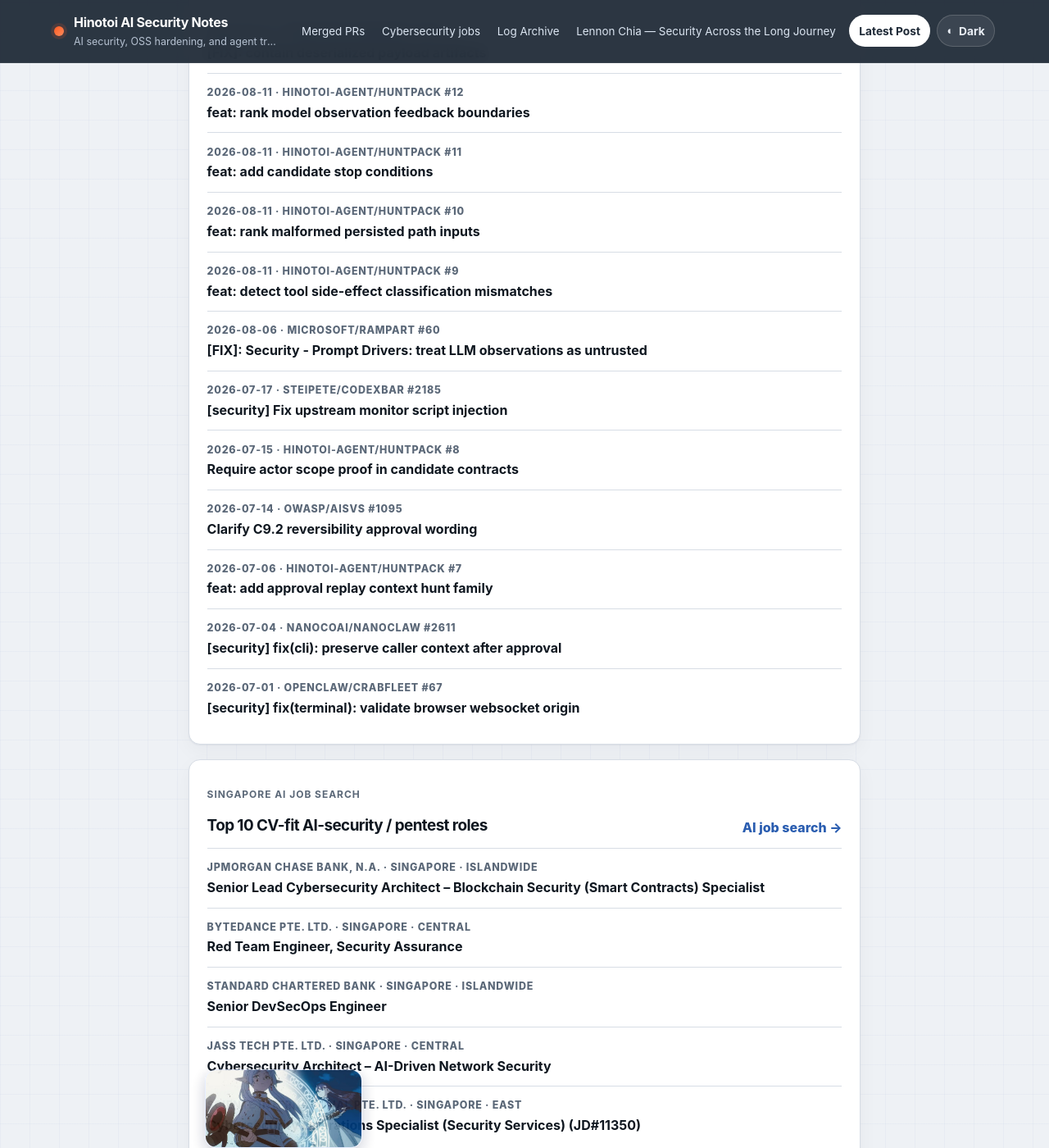
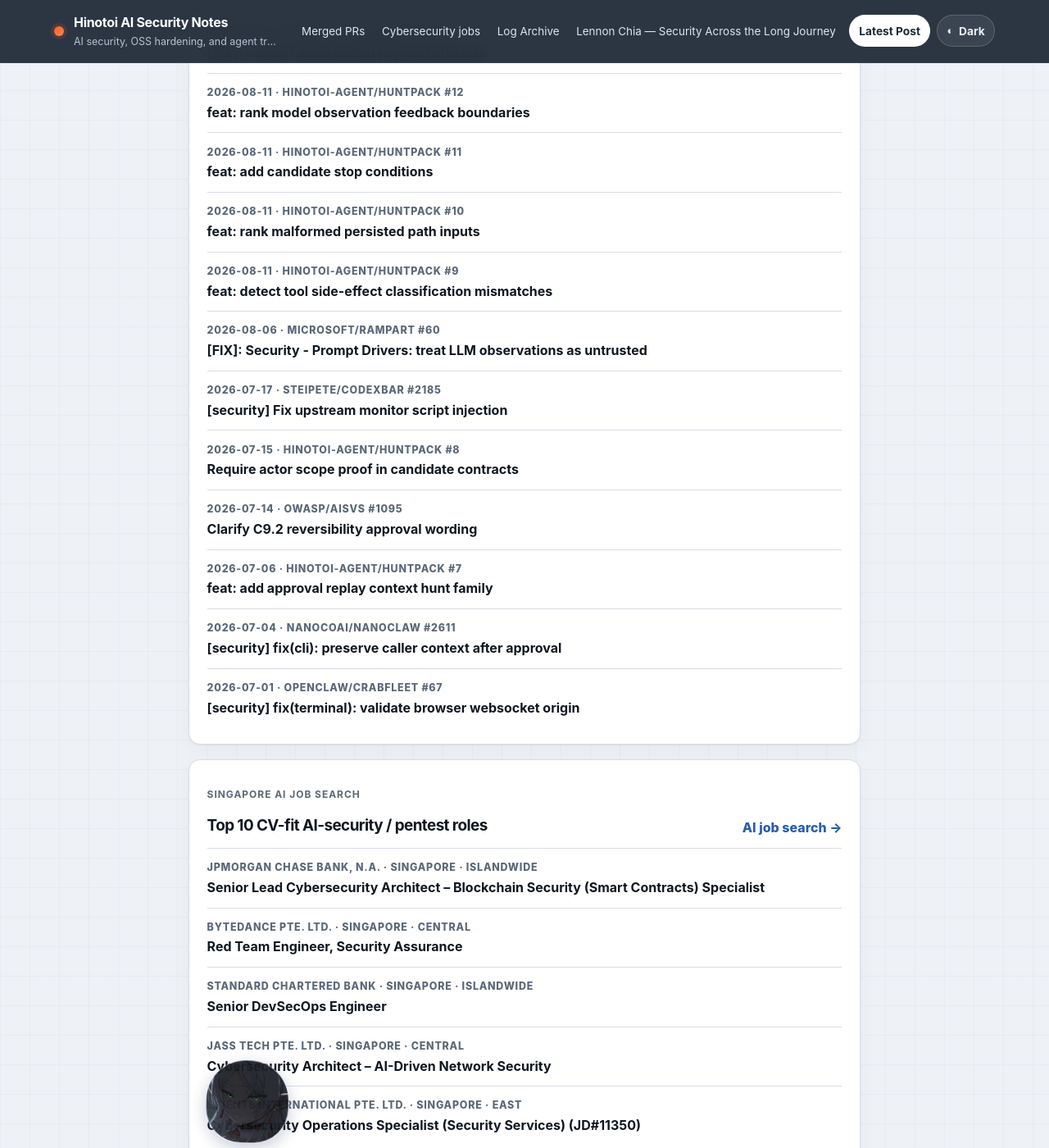
Before and after one commit to Hinotoi-agent/Hinotoi-agent.github.io, a Jekyll site: the page built from index.md, in a window 1280 px wide and 1400 px high, scrolled down 538 px. Shown: the whole window at 82% size. Built offline with Jekyll 4.4.1, drawn with Linux system fonts in a browser that asks for light colours.

Commit message:
fix: animate Frieren across the site

```diff
--- a/_layouts/default.html
+++ b/_layouts/default.html
@@ -145,7 +145,7 @@
     </div>
 
     <div class="journey-party-route" aria-hidden="true">
-      <img class="journey-party-art" src="{{ '/assets/img/frieren-fern-magic-circle.jpg' | relative_url }}" alt="">
+      <img class="journey-party-art" src="{{ '/assets/img/frieren-moonlit-closeup.jpg' | relative_url }}" alt="">
     </div>
 
     <script>
--- a/assets/css/style.scss
+++ b/assets/css/style.scss
@@ -3382,13 +3382,13 @@
   }
 }
 
-/* Small frame of Frieren and Fern crossing the lower edge. */
+/* Frieren crossing the lower edge. */
 .journey-party-route {
   position: fixed;
   left: -15rem;
   bottom: env(safe-area-inset-bottom, 0px);
   z-index: 35;
-  width: clamp(150px, 15vw, 220px);
+  width: clamp(84px, 8vw, 112px);
   pointer-events: none;
   will-change: left;
   animation: journey-party-cross 38s linear infinite;
@@ -3396,14 +3396,16 @@
 .journey-party-art {
   display: block;
   width: 100%;
-  aspect-ratio: 2 / 1;
+  aspect-ratio: 1;
   object-fit: cover;
   object-position: center;
   border: 1px solid rgba(220, 231, 255, 0.75);
-  border-radius: 14px;
+  border-radius: 48% 48% 42% 42%;
   opacity: 0.94;
   box-shadow: 0 6px 18px rgba(32, 43, 83, 0.24);
   transform-origin: center bottom;
+  will-change: transform;
+  animation: journey-frieren-bob 1.1s ease-in-out infinite alternate;
 }
 :root[data-theme="dark"] .journey-party-art {
   border-color: rgba(175, 198, 236, 0.48);
@@ -3414,9 +3416,13 @@
   47%, 50% { left: calc(100vw + 1rem); }
   97%, 100% { left: -15rem; }
 }
+@keyframes journey-frieren-bob {
+  from { transform: translateY(0) rotate(-1deg); }
+  to { transform: translateY(-6px) rotate(1deg); }
+}
 
 @media (max-width: 720px) {
-  .journey-party-route { width: 135px; }
+  .journey-party-route { width: 76px; }
 }
 @media (prefers-reduced-motion: reduce) {
   .journey-party-route { display: none; }
```
